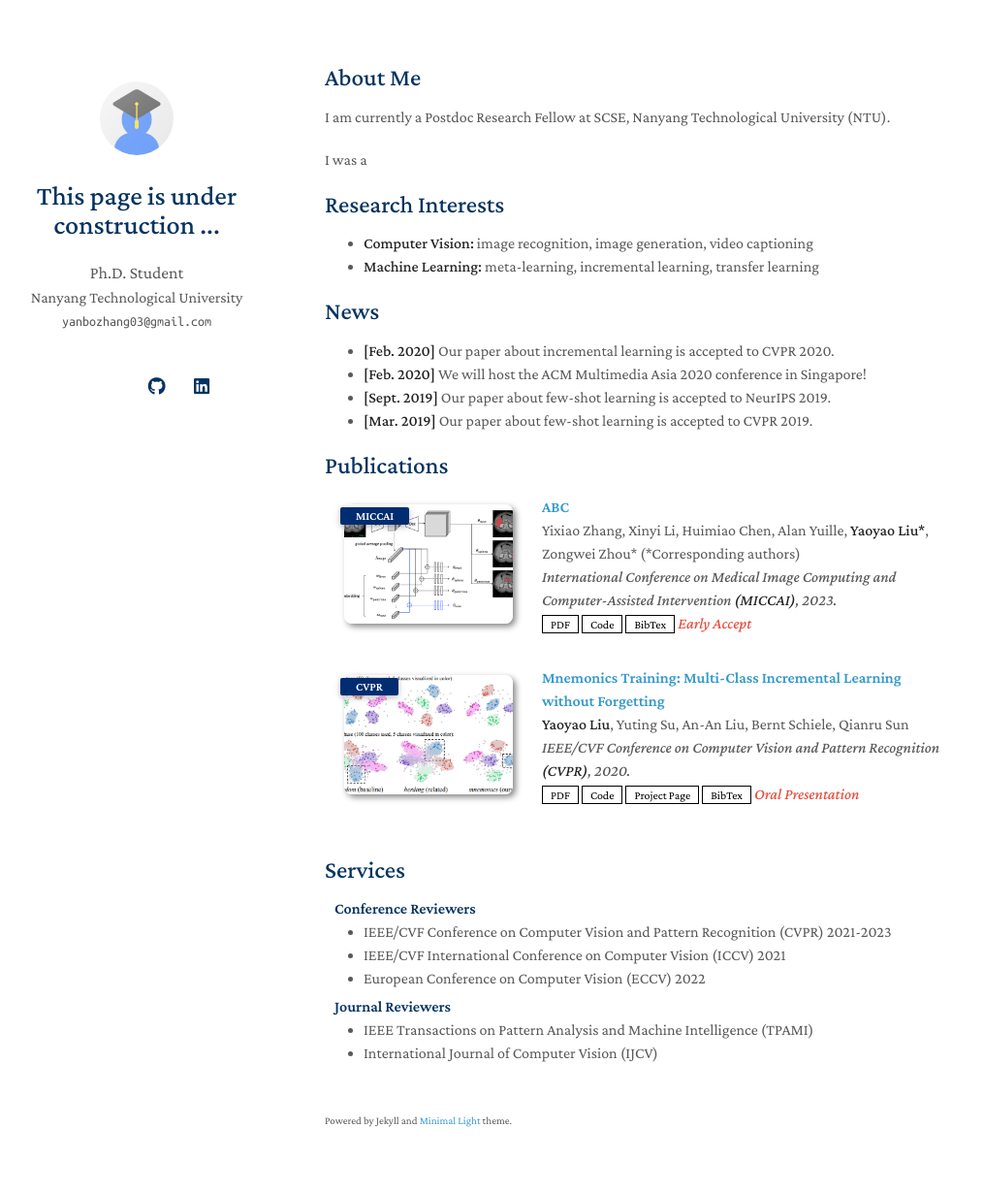
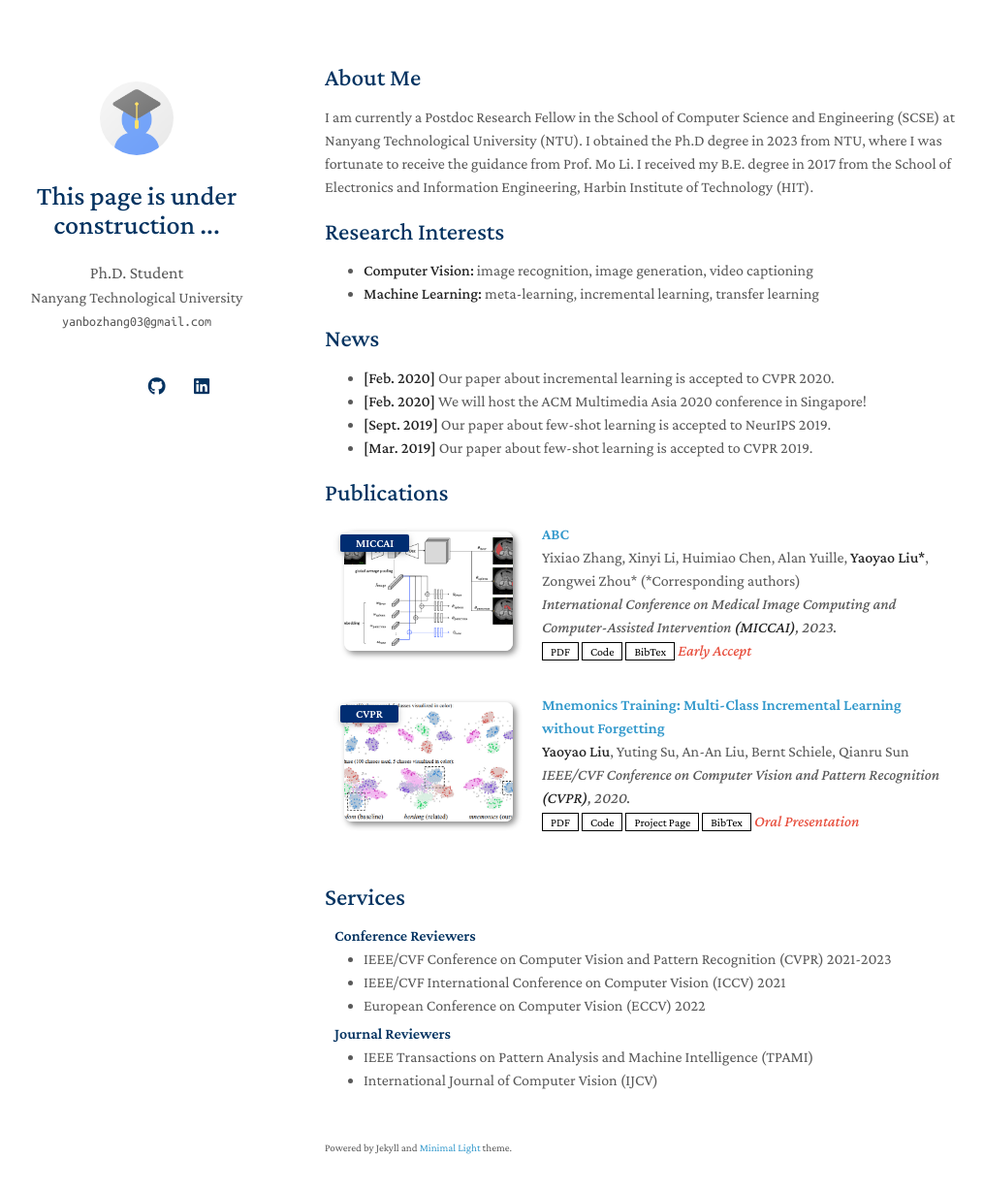
Before and after one commit to yanbozhang003/yanbozhang003.github.io, a Jekyll site: the page built from index.md, in a window 1280 px wide and 1264 px high. Shown: the top 1229 px of the window at 97% size, without its empty margins (135-1150 px from the left). Built offline with Jekyll 4.4.1, drawn with Linux system fonts in a browser that asks for light colours; nearby versions of some CDN libraries; a style sheet for code colours, icons or effects is not loaded; our own code applies the rules of GitHub Pages for plain Markdown files.

Commit message:
Update index.md

```diff
--- a/index.md
+++ b/index.md
@@ -4,9 +4,9 @@ layout: homepage
 
 ## About Me
 
-I am currently a Postdoc Research Fellow at SCSE, Nanyang Technological University (NTU).
-
-I was a
+I am currently a Postdoc Research Fellow in the School of Computer Science and Engineering (SCSE) at Nanyang Technological University (NTU).
+I obtained the Ph.D degree in 2023 from NTU, where I was fortunate to receive the guidance from Prof. Mo Li.
+I received my B.E. degree in 2017 from the School of Electronics and Information Engineering, Harbin Institute of Technology (HIT).
 
 ## Research Interests
 
```
